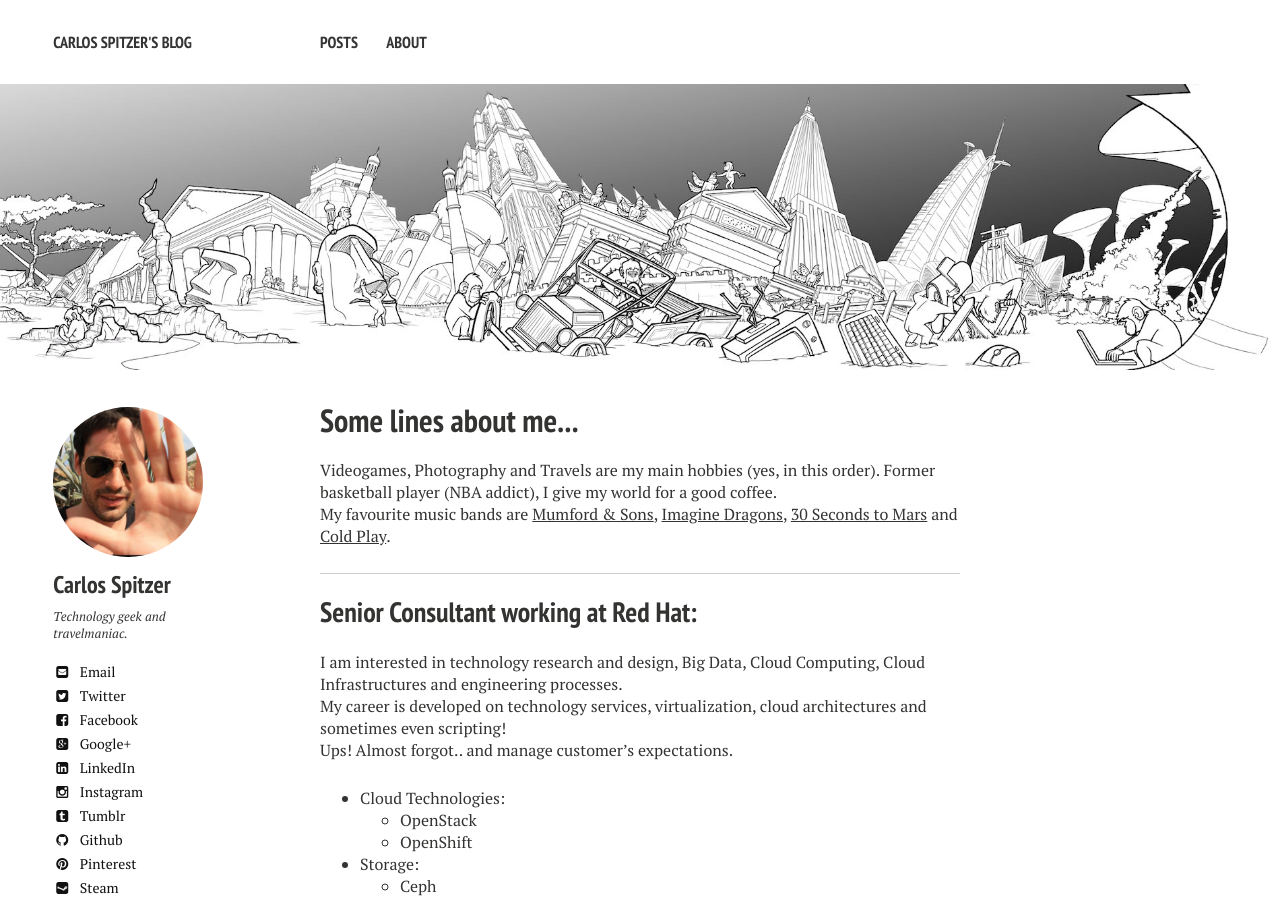
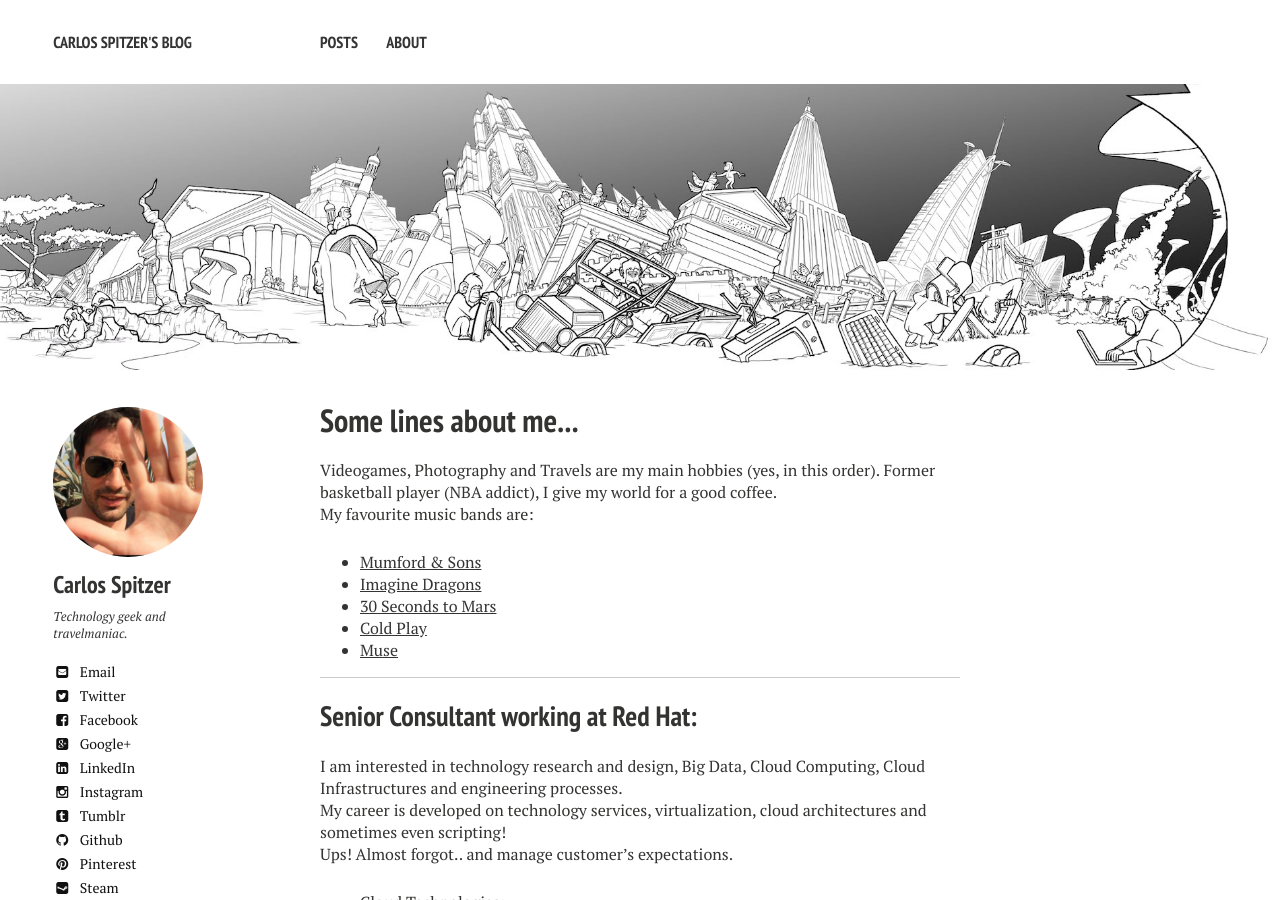
Before and after one commit to lestrade84/lestrade84.github.io, a Jekyll site: the page built from about/index.md, in a window 1280 px wide and 900 px high. Built offline with Jekyll 4.4.1, drawn with Linux system fonts in a browser that asks for light colours; nearby versions of some CDN libraries.

Commit message:
Modify "preferred music" section

```diff
--- a/about/index.md
+++ b/about/index.md
@@ -9,7 +9,13 @@ image:
 ---
 
 Videogames, Photography and Travels are my main hobbies (yes, in this order). Former basketball player (NBA addict), I give my world for a good coffee.
-My favourite music bands are <a href="http://www.mumfordandsons.com/" target="_blank">Mumford & Sons</a>, <a href="http://www.imaginedragonsmusic.com/" target="_blank">Imagine Dragons</a>, <a href="http://www.thirtysecondstomars.com/" target="_blank">30 Seconds to Mars</a> and <a href="http://www.coldplay.com/" target="_blank">Cold Play</a>.
+My favourite music bands are:
+* <a href="http://www.mumfordandsons.com/" target="_blank">Mumford & Sons</a>
+* <a href="http://www.imaginedragonsmusic.com/" target="_blank">Imagine Dragons</a>
+* <a href="http://www.thirtysecondstomars.com/" target="_blank">30 Seconds to Mars</a>
+* <a href="http://www.coldplay.com/" target="_blank">Cold Play</a>
+* <a href="http://muse.mu/" target="_blank">Muse</a>
+
 
 ---
 
```
